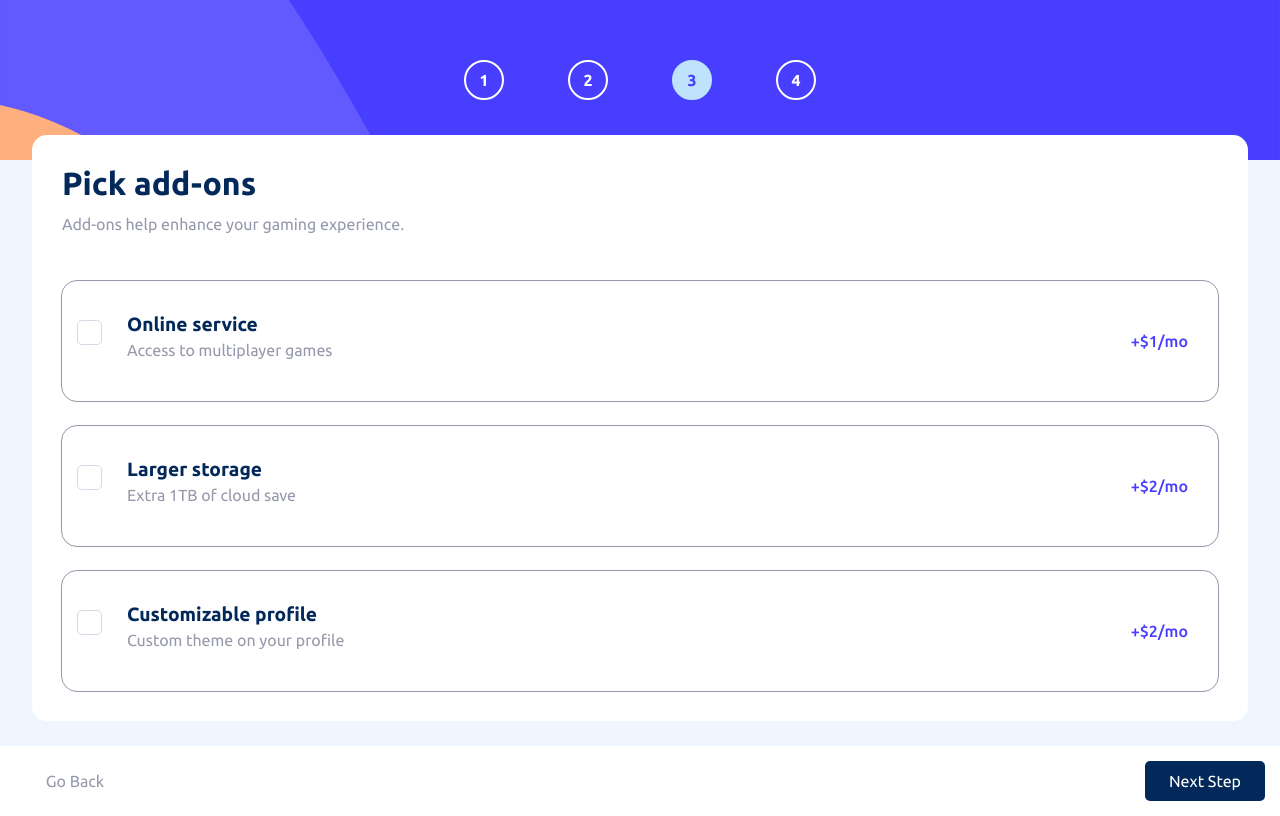
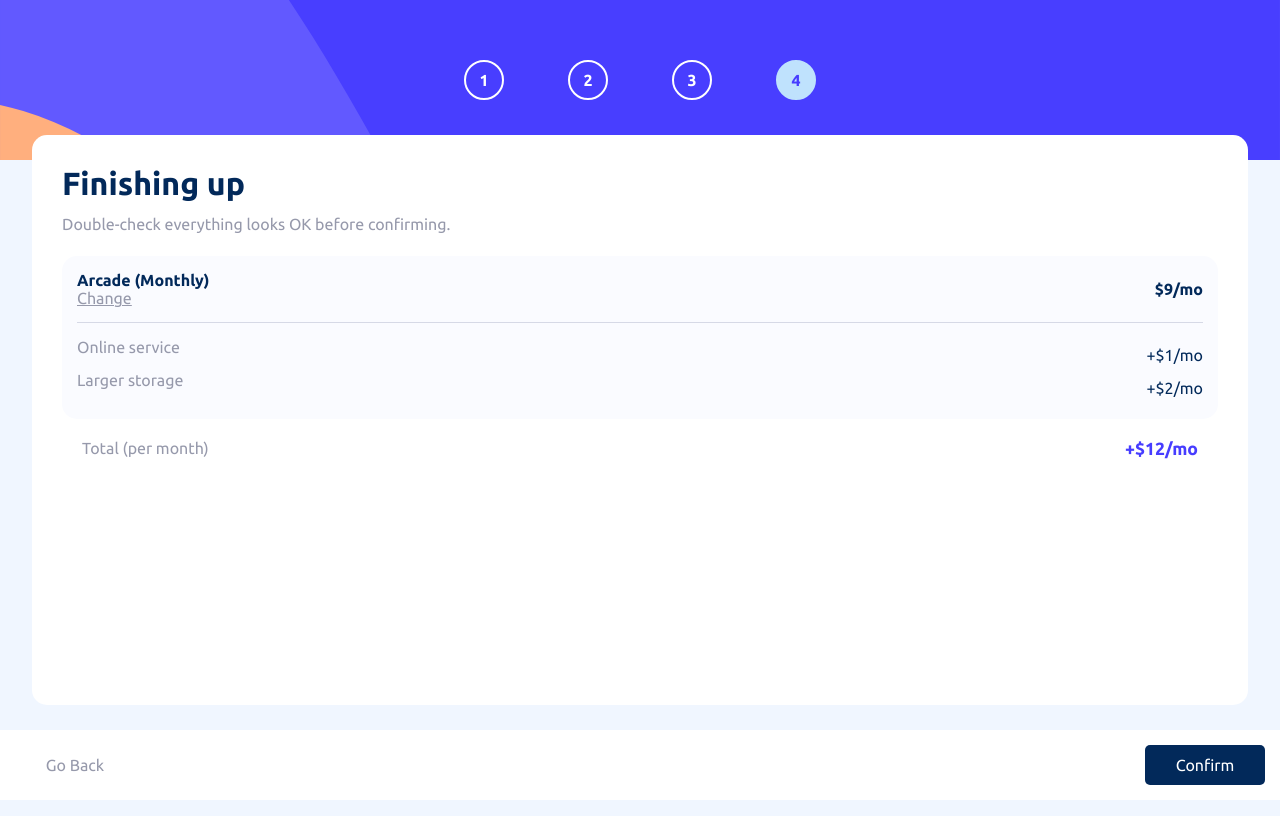
Before and after one commit to martinablazheska/multi-step-form, a React (Vite) app: page / in a window 1280 px wide. Built offline with nearby package versions, Linux system fonts and the light colour scheme.

Commit message:
Built Step Four outline

```diff
--- a/src/components/Form/FormContainer.tsx
+++ b/src/components/Form/FormContainer.tsx
@@ -6,12 +6,13 @@ import { Formik, Form } from "formik";
 import FormActions from "./FormActions/FormActions";
 import StepOne from "./Steps/1/StepOne";
 import StepTwo from "./Steps/2/StepTwo";
+import StepThree from "./Steps/3/StepThree";
+import StepFour from "./Steps/4/StepFour";
 
 import { initialValues } from "../../store/form-data";
 import validationSchema from "../../store/validation-schema";
 
 import classes from "./FormContainer.module.scss";
-import StepThree from "./Steps/3/StepThree";
 
 function FormContainer() {
   const { currentStep, setCurrentStep } = useContext(formContext);
@@ -34,6 +35,7 @@ function FormContainer() {
             {currentStep === 0 && <StepOne errors={errors} touched={touched} />}
             {currentStep === 1 && <StepTwo values={values} />}
             {currentStep === 2 && <StepThree values={values} />}
+            {currentStep === 3 && <StepFour values={values} />}
             <FormActions />
           </Form>
         </div>
--- /dev/null
+++ b/src/components/Form/Steps/4/StepFour.module.scss
@@ -0,0 +1,78 @@
+.step-four {
+  display: flex;
+  flex-direction: column;
+  justify-content: flex-start;
+  width: 100%;
+  height: 100%;
+  padding: 30px;
+  translate: 0px -25px;
+  background-color: var(--white);
+  border-radius: 15px;
+}
+
+.summary {
+  background-color: var(--alabaster);
+  border-radius: 15px;
+  padding: 15px;
+  width: 100%;
+}
+
+.plan {
+  display: flex;
+  flex-direction: row;
+  justify-content: space-between;
+  align-items: center;
+  padding-bottom: 15px;
+  border-bottom: 1px solid var(--light-gray);
+  div {
+    span {
+      display: block;
+      &:first-of-type {
+        color: var(--marine-blue);
+        font-weight: 700;
+      }
+      &:last-of-type {
+        color: var(--cool-gray);
+        text-decoration: underline solid var(--cool-gray) 1px;
+      }
+    }
+  }
+  .price {
+    font-weight: 700;
+    color: var(--marine-blue);
+  }
+}
+
+.addons {
+  margin-top: 15px;
+  div {
+    display: flex;
+    flex-direction: row;
+    justify-content: space-between;
+    align-items: center;
+
+    .addon {
+      color: var(--cool-gray);
+      margin-bottom: 15px;
+    }
+
+    .price {
+      color: var(--marine-blue);
+    }
+  }
+}
+
+.total {
+  color: var(--cool-gray);
+  display: flex;
+  flex-direction: row;
+  justify-content: space-between;
+  padding: 0 20px;
+  margin-top: 20px;
+
+  .price {
+    color: var(--purplish-blue);
+    font-weight: 700;
+    font-size: 1.1rem;
+  }
+}
--- /dev/null
+++ b/src/components/Form/Steps/4/StepFour.tsx
@@ -0,0 +1,38 @@
+import formData from "../../../../store/form-data";
+import { values } from "../../../../store/form-data";
+
+import classes from "./StepFour.module.scss";
+
+const StepFour: React.FC<{ values: values }> = ({ values }) => {
+  return (
+    <div className={classes["step-four"]}>
+      <h1>{formData[3].title}</h1>
+      <p>{formData[3].description}</p>
+      <div className={classes.summary}>
+        <div className={classes.plan}>
+          <div>
+            <span>Arcade (Monthly)</span>
+            <span>Change</span>
+          </div>
+          <div className={classes.price}>$9/mo</div>
+        </div>
+        <div className={classes.addons}>
+          <div>
+            <span className={classes.addon}>Online service</span>
+            <span className={classes.price}>+$1/mo</span>
+          </div>
+          <div>
+            <span className={classes.addon}>Larger storage</span>
+            <span className={classes.price}>+$2/mo</span>
+          </div>
+        </div>
+      </div>
+      <div className={classes.total}>
+        <span>Total (per month)</span>
+        <span className={classes.price}>+$12/mo</span>
+      </div>
+    </div>
+  );
+};
+
+export default StepFour;
--- a/src/store/form-context.tsx
+++ b/src/store/form-context.tsx
@@ -24,7 +24,7 @@ export const yearlyPrices: number[] = [90, 120, 150];
 const FormContextProvider: React.FC<{
   children?: React.ReactNode;
 }> = (props) => {
-  const [currentStep, setCurrentStep] = useState(2);
+  const [currentStep, setCurrentStep] = useState(3);
   const [yearlyBilling, setYearlyBilling] = useState(false);
   const [prices, setPrices] = useState(monthlyPrices);
 
```
